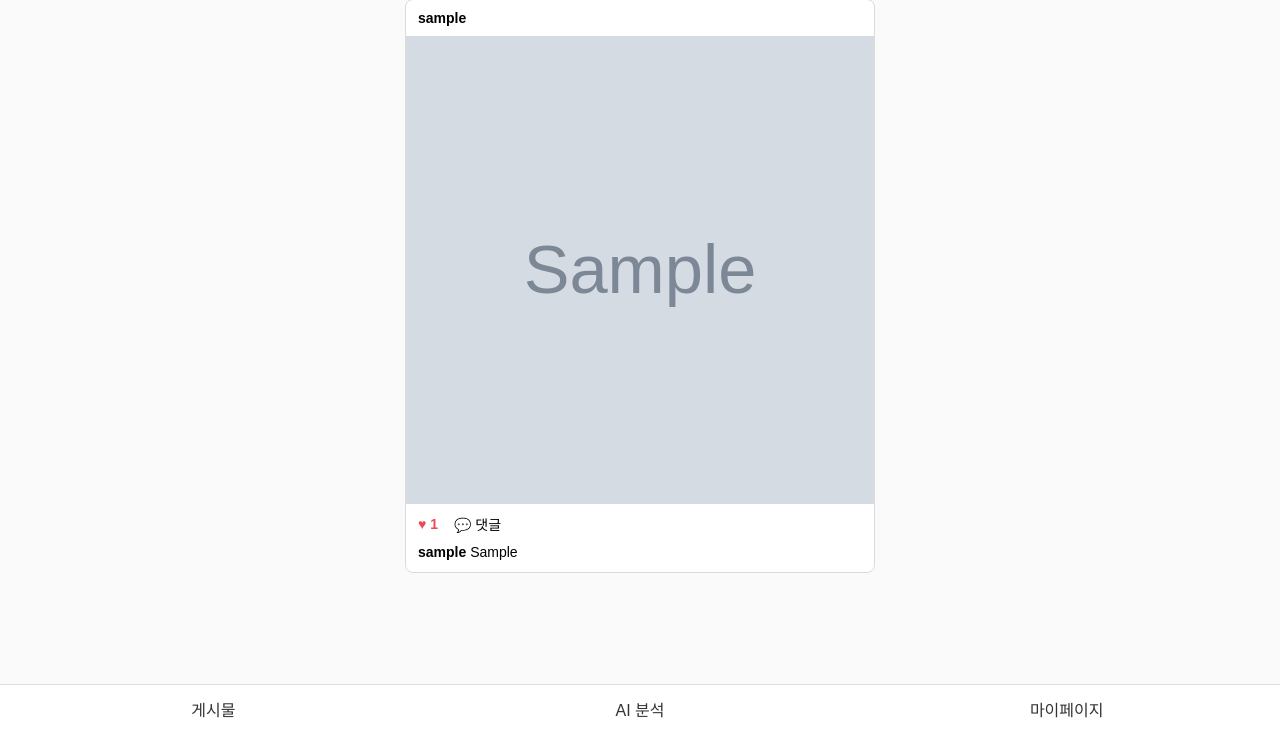
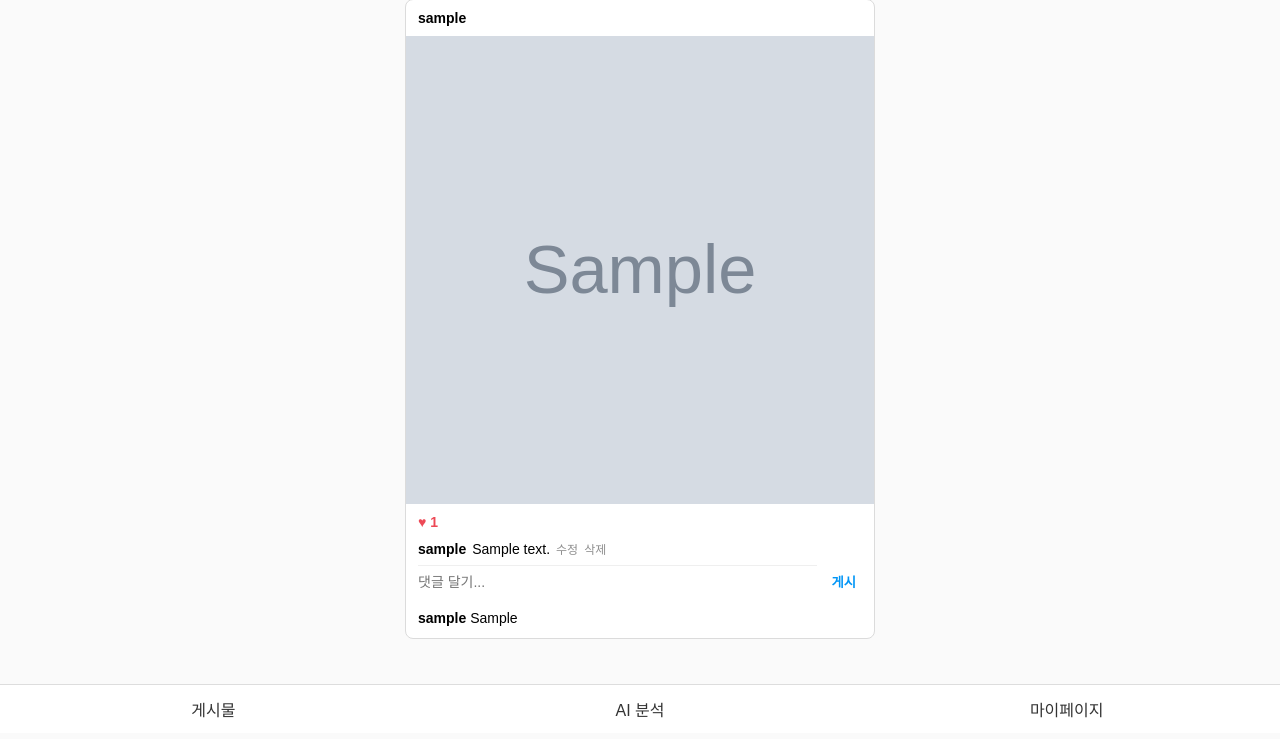
Before and after one commit to dbst0508-beep/mini_pro_MV, a Django app: page / in a window 1280 px wide. Shown: the part 67-806 px from the top of the page. Before the commit the page ends 785 px from the top, so only its background shows below. Run offline with Django 5.2, Linux system fonts and the light colour scheme; a user stored in the database is signed in; tables that the repository leaves empty hold one stand-in row (values such as "Sample post"); grey boxes marked "Sample" are stand-in pictures.

Commit message:
feat: 댓글 기능 (DRF API + 프론트 연동)
- 댓글 조회/작성: 서버 렌더링 + fetch 기반 프론트 연동
- 댓글 수정/삭제: IsOwnerOrReadOnly 권한 + RetrieveUpdateDestroyAPIView 추가
- 새로 작성한 댓글에도 수정/삭제 즉시 적용되도록 이벤트 로직 함수로 리팩터링
- README에 댓글 기능 반영

```diff
--- a/posts/urls.py
+++ b/posts/urls.py
@@ -8,5 +8,6 @@ urlpatterns = [
     path("", views.feed, name="feed"),  # 루트 경로("/")를 feed 뷰에 연결
     path("api/posts/", views.PostListCreateAPIView.as_view(), name="post-list-api"),
     path("api/posts/<int:post_id>/comments/", views.CommentListCreateAPIView.as_view(), name="comment-list-api"),
+    path("api/posts/<int:post_id>/comments/<int:comment_id>/", views.CommentDetailAPIView.as_view(), name="comment-detail-api"),
     path("api/posts/<int:post_id>/like/", views.LikeToggleAPIView.as_view(), name="like-toggle-api"),
 ]
--- a/posts/views.py
+++ b/posts/views.py
@@ -10,8 +10,21 @@ from rest_framework import generics, permissions
 from .serializers import PostSerializer, CommentSerializer
 from django.db.models import Count
 
+class IsOwnerOrReadOnly(permissions.BasePermission):
+    # DRF가 API 요청마다 자동으로 호출해서, 이 요청을 허용할지 판단하는 함수
+    def has_object_permission(self, request, view, obj):
+        # GET처럼 "그냥 읽기만 하는" 요청은 누구나 허용 (permissions.SAFE_METHODS = GET, HEAD, OPTIONS)
+        if request.method in permissions.SAFE_METHODS:
+            return True
+        # 그 외(PATCH, DELETE 같은 "수정하는" 요청)는, 이 댓글의 작성자와 요청한 사람이 같을 때만 허용
+        return obj.user == request.user
+
 def feed(request):
-    posts = Post.objects.select_related("user").annotate(like_count=Count("likes")).order_by("-created_at")
+    posts = Post.objects.select_related("user").prefetch_related("comments__user").annotate(like_count=Count("likes")).order_by("-created_at")
+# select_related("user")            : 게시물 작성자 정보를 JOIN으로 한 번에 가져옴 (1:1 관계에 사용)
+# .prefetch_related("comments__user") : 이번에 추가한 부분. 각 게시물의 댓글들 + 그 댓글 작성자까지 미리 가져옴
+# .annotate(like_count=Count("likes")) : 게시물마다 좋아요 개수를 미리 계산해서 붙여줌
+# .order_by("-created_at")           : 최신 게시물이 위로 오도록 정렬
 
     # 로그인한 사용자가 좋아요 누른 게시물 id들만 모음 (예: {1, 3, 5})
     if request.user.is_authenticated:
@@ -49,6 +62,13 @@ class CommentListCreateAPIView(generics.ListCreateAPIView):
         post = get_object_or_404(Post, pk=self.kwargs["post_id"])
         serializer.save(user=self.request.user, post=post)
 
+class CommentDetailAPIView(generics.RetrieveUpdateDestroyAPIView):
+    queryset = Comment.objects.select_related("user")  # 조회 대상이 될 댓글 전체 (특정 댓글 하나를 여기서 찾아냄)
+    serializer_class = CommentSerializer  # 응답/수정에 CommentSerializer(id, user, content, created_at) 그대로 사용
+    permission_classes = [IsOwnerOrReadOnly]  # 1단계에서 만든 규칙: 조회는 누구나, 수정/삭제는 작성자만
+    lookup_url_kwarg = "comment_id"  # URL에서 어떤 이름의 값으로 댓글을 찾을지 지정 (기본값 "pk" 대신 "comment_id" 사용)
+
+
 class LikeToggleAPIView(APIView):
     permission_classes = [permissions.IsAuthenticated]  # 좋아요는 로그인 필수, 조회 개념이 없음
 
--- a/static/css/feed.css
+++ b/static/css/feed.css
@@ -63,3 +63,54 @@
     color: #ed4956;    /* 좋아요 눌렀을 때 빨간색 */
     font-weight: bold;
 }
+
+.comment-section {
+    padding: 0 12px 12px;   /* post-card__caption과 좌우 여백 통일 */
+}
+
+.comment-list {
+    list-style: none;   /* <li> 앞에 자동으로 붙는 점(•) 제거 */
+    margin: 0;
+    padding: 0;
+}
+
+.comment-list__item {
+    display: flex;            /* 작성자/내용/버튼을 가로로 나란히 배치 */
+    align-items: baseline;    /* 글자들의 밑줄 기준선을 맞춰서 자연스럽게 정렬 */
+    gap: 6px;                 /* 요소 사이 살짝 간격 */
+    font-size: 14px;
+    margin-bottom: 4px;   /* 댓글 사이 간격 */
+}
+
+.comment-form {
+    display: flex;         /* 입력창과 버튼을 가로로 나란히 배치 */
+    gap: 8px;
+    margin-top: 8px;
+}
+
+.comment-form__input {
+    flex: 1;                /* 남는 공간을 입력창이 다 차지하도록 */
+    border: none;
+    border-top: 1px solid #efefef;   /* 위에 얇은 구분선 */
+    padding: 8px 0;
+    font-size: 14px;
+    outline: none;           /* 클릭했을 때 브라우저 기본 파란 테두리 제거 */
+}
+
+.comment-form__submit {
+    border: none;
+    background: none;
+    color: #0095f6;           /* 인스타그램 느낌의 파란 버튼 텍스트 */
+    font-weight: bold;
+    cursor: pointer;
+}
+
+.comment-edit-button,
+.comment-delete-button {
+    border: none;
+    background: none;
+    padding: 0;
+    font-size: 12px;    /* 댓글 본문(14px)보다 작게 */
+    color: #8e8e8e;     /* 옅은 회색 */
+    cursor: pointer;
+}
--- a/static/js/feed.js
+++ b/static/js/feed.js
@@ -34,3 +34,131 @@ document.querySelectorAll(".like-button").forEach((button) => {
         }
     });
 });
+// class="comment-form"인 폼을 전부 찾아서, 각각에 제출 이벤트를 등록
+document.querySelectorAll(".comment-form").forEach((form) => {
+    form.addEventListener("submit", async (event) => {
+        event.preventDefault();  // 폼의 기본 동작(페이지 새로고침)을 막음
+
+        const section = form.closest(".comment-section");  // 이 폼을 감싸고 있는 댓글 영역(div)을 찾음
+        const postId = section.dataset.postId;              // 그 영역에 심어둔 data-post-id 값을 읽음
+        const input = form.querySelector(".comment-form__input");  // 폼 안의 입력창을 찾음
+        const content = input.value;                         // 사용자가 입력창에 쓴 텍스트
+
+        // 서버의 댓글 등록 API로 POST 요청을 보냄
+        const response = await fetch(`/api/posts/${postId}/comments/`, {
+            method: "POST",
+            headers: {
+                "X-CSRFToken": csrftoken,               // 좋아요 요청 때와 같은 CSRF 토큰
+                "Content-Type": "application/json",     // 지금 보내는 내용물이 JSON 형식이라고 서버에 알림
+            },
+            body: JSON.stringify({ content: content }), // {content: "..."} 객체를 JSON 문자열로 바꿔서 담음
+        });
+        if (!response.ok) {
+            alert("댓글을 등록하지 못했습니다. 내용을 확인해주세요.");  // 사용자에게 실패했다고 알려줌
+            return;  // 여기서 함수 실행을 끝냄 (아래에 있는, 화면에 댓글 추가하는 코드는 실행 안 됨)
+        }
+        const comment = await response.json();  // 서버가 만들어준 댓글 정보(작성자, 내용, id 등)를 받음
+
+        const list = section.querySelector(".comment-list");  // 이 게시물의 댓글 목록(ul)을 찾음
+        const item = document.createElement("li");             // 새 댓글을 담을 <li> 태그를 하나 만듦
+        item.className = "comment-list__item";                 // CSS가 먹도록 클래스 이름을 붙여줌
+        item.dataset.commentId = comment.id;                    // 서버 렌더링 버전과 동일하게 댓글 id를 심어둠 (수정/삭제 버튼이 찾을 수 있도록)
+
+        // 서버가 렌더링하는 것과 똑같은 구조로 내부를 채움: 작성자, 내용, 수정/삭제 버튼
+        item.innerHTML = `
+            <strong>${comment.user}</strong>
+            <span class="comment-list__content">${comment.content}</span>
+            <button class="comment-edit-button">수정</button>
+            <button class="comment-delete-button">삭제</button>
+        `;
+
+        list.appendChild(item);  // 만든 <li>를 목록 맨 끝에 실제로 붙임
+
+        // 방금 만든 수정/삭제 버튼에도, 1~2단계에서 만든 함수를 그대로 재사용해서 이벤트를 걸어줌
+        attachDeleteHandler(item.querySelector(".comment-delete-button"));
+        attachEditHandler(item.querySelector(".comment-edit-button"));
+        input.value = "";  // 등록 후 입력창을 다시 빈 칸으로 비움
+    });
+});
+
+// 삭제 버튼 "하나"에 클릭 이벤트를 걸어주는 함수. 기존 버튼이든 새로 만든 버튼이든 이 함수 하나로 재사용함
+function attachDeleteHandler(button) {
+    button.addEventListener("click", async () => {
+        const item = button.closest(".comment-list__item");  // 이 버튼이 속한 댓글 <li>를 찾음
+        const commentId = item.dataset.commentId;              // 그 <li>에 심어둔 댓글 id
+        const postId = button.closest(".comment-section").dataset.postId;  // 이 댓글이 속한 게시물 id
+
+        const confirmed = confirm("댓글을 삭제하시겠습니까?");  // 브라우저 기본 확인창 (확인/취소 버튼)
+        if (!confirmed) {
+            return;  // "취소"를 누르면 여기서 함수를 끝내고 아무 일도 안 일어남
+        }
+
+        // 서버의 댓글 삭제 API로 DELETE 요청을 보냄
+        const response = await fetch(`/api/posts/${postId}/comments/${commentId}/`, {
+            method: "DELETE",
+            headers: {
+                "X-CSRFToken": csrftoken,  // 지금까지와 같은 CSRF 토큰
+            },
+        });
+
+        if (!response.ok) {
+            alert("댓글을 삭제하지 못했습니다.");  // 실패 시 알림
+            return;
+        }
+
+        item.remove();  // 성공했으면 화면에서 이 댓글 <li>를 통째로 없앰
+    });
+}
+document.querySelectorAll(".comment-delete-button").forEach(attachDeleteHandler);
+
+// 수정 버튼 "하나"에 클릭 이벤트를 걸어주는 함수. 기존 버튼이든 새로 만든 버튼이든 이 함수 하나로 재사용함
+function attachEditHandler(button) {
+    button.addEventListener("click", async () => {
+        const item = button.closest(".comment-list__item");           // 이 버튼이 속한 댓글 <li>
+        const content = item.querySelector(".comment-list__content"); // 댓글 텍스트가 담긴 span
+
+        if (button.textContent === "수정") {
+            // 지금 "수정" 상태라면 → 텍스트를 입력창으로 바꿔주는 모드
+            const input = document.createElement("input");  // 수정용 입력창을 새로 만듦
+            input.type = "text";
+            input.className = "comment-edit-input";          // CSS 스타일 적용용 클래스
+            input.value = content.textContent;                // 지금 댓글 내용을 입력창 기본값으로 채움
+            content.replaceWith(input);  // 화면에서 텍스트(span)를 입력창으로 통째로 바꿔치기
+            input.focus();                // 바로 타이핑할 수 있게 입력창에 커서를 놓음
+
+            button.textContent = "저장"; // 문구를 "수정"에서 "저장"으로 바꿈
+        } else {
+            // 지금 "저장" 상태라면 → 입력창 내용을 서버에 실제로 반영하는 모드
+            const input = item.querySelector(".comment-edit-input");  // 방금 만들어둔 입력창을 찾음
+            const commentId = item.dataset.commentId;                  // 이 댓글의 id
+            const postId = button.closest(".comment-section").dataset.postId;  // 이 댓글이 속한 게시물 id
+
+            // 서버의 댓글 수정 API로 PATCH 요청을 보냄
+            const response = await fetch(`/api/posts/${postId}/comments/${commentId}/`, {
+                method: "PATCH",
+                headers: {
+                    "X-CSRFToken": csrftoken,
+                    "Content-Type": "application/json",
+                },
+                body: JSON.stringify({ content: input.value }),  // 입력창에 지금 쓰여있는 값을 보냄
+            });
+
+            if (!response.ok) {
+                alert("댓글을 수정하지 못했습니다.");
+                return;
+            }
+
+            const comment = await response.json();  // 서버가 돌려준, 수정 완료된 댓글 정보
+
+            const newContent = document.createElement("span");   // 다시 보여줄 텍스트용 span을 새로 만듦
+            newContent.className = "comment-list__content";
+            newContent.textContent = comment.content;              // 서버가 확정해준 최신 내용으로 채움
+
+            input.replaceWith(newContent);  // 입력창을 다시 텍스트(span)로 바꿔치기
+            button.textContent = "수정";     // 버튼 문구를 다시 "수정"으로 되돌림
+        }
+    });
+}
+
+// class="comment-edit-button"인 버튼을 전부 찾아서, 각각에 위 함수로 이벤트를 걸어줌
+document.querySelectorAll(".comment-edit-button").forEach(attachEditHandler);
--- a/templates/posts/feed.html
+++ b/templates/posts/feed.html
@@ -20,13 +20,31 @@
                 <span class="post-card__username">{{ post.user }}</span>
             </header>
             <img class="post-card__image" src="{{ post.image.url }}" alt="{{ post.caption }}">
-            <div class="post-card__actions">
+                       <div class="post-card__actions">
                 <button
                     class="like-button {% if post.is_liked %}liked{% endif %}"
                     data-post-id="{{ post.id }}"
                 >{% if post.is_liked %}♥{% else %}♡{% endif %} {{ post.like_count }}</button>
+            </div>
 
-                <span>💬 댓글</span>
+            <div class="comment-section" data-post-id="{{ post.id }}">
+                <ul class="comment-list">
+                    {% for comment in post.comments.all %}
+                     <li class="comment-list__item" data-comment-id="{{ comment.id }}">
+                        <strong>{{ comment.user }}</strong>
+                        <span class="comment-list__content">{{ comment.content }}</span>
+                        {% if comment.user == user %}
+                        <button class="comment-edit-button">수정</button>
+                        <button class="comment-delete-button">삭제</button>
+                        {% endif %}
+                    </li>
+                    {% endfor %}
+                </ul>
+
+                <form class="comment-form">
+                    <input type="text" class="comment-form__input" placeholder="댓글 달기..." required>
+                    <button type="submit" class="comment-form__submit">게시</button>
+                </form>
             </div>
             <p class="post-card__caption"><strong>{{ post.user }}</strong> {{ post.caption }}</p>
         </article>
```
Also changed, not shown: README.md.
